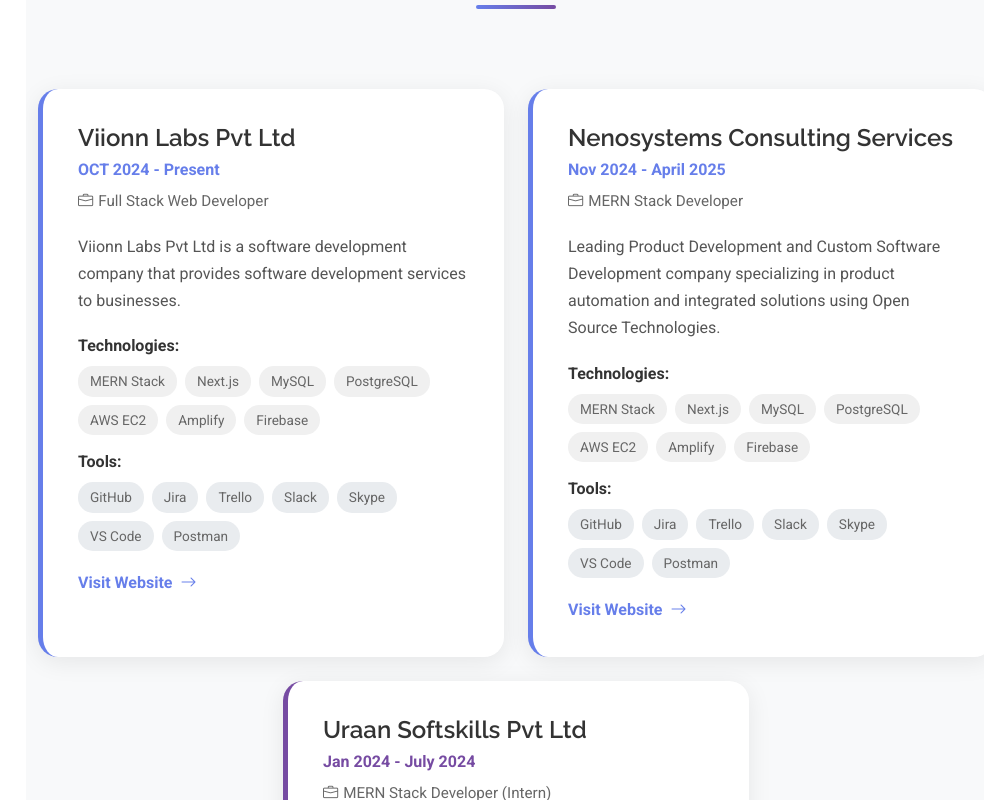
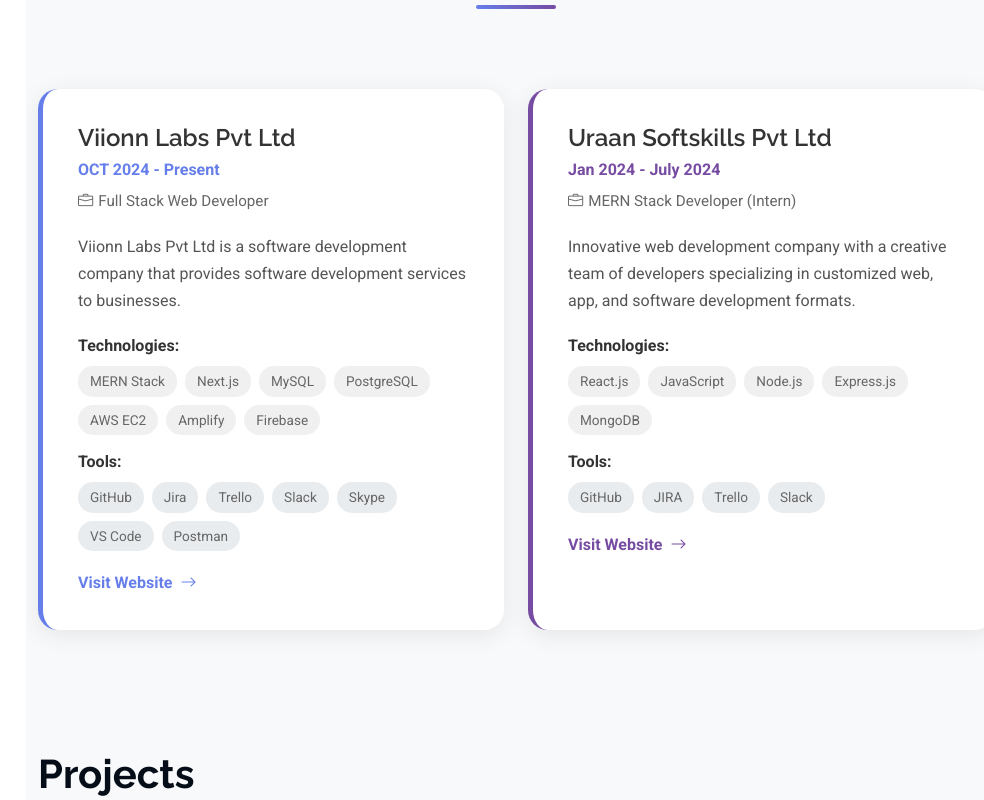
Before and after one commit to AyushDogne/Portfolio, a React (Create React App) app: page / in a window 1280 px wide. Shown: the part 2040-2840 px from the top of the page, without its empty margins (274-1258 px from the left). Built offline with nearby package versions, Linux system fonts and the light colour scheme.

Commit message:
new helpers

```diff
--- a/src/components/Testimonials.js
+++ b/src/components/Testimonials.js
@@ -61,16 +61,16 @@
         link: 'https://viionn.com/',
         color: '#667eea'
     },
-    {
-      company: 'Nenosystems Consulting Services',
-      period: 'Nov 2024 - April 2025',
-      role: 'MERN Stack Developer',
-      technologies: ['MERN Stack', 'Next.js','MySQL','PostgreSQL','AWS EC2','Amplify','Firebase'],
-      tools: ['GitHub', 'Jira', 'Trello', 'Slack', 'Skype', 'VS Code', 'Postman'],
-      description: 'Leading Product Development and Custom Software Development company specializing in product automation and integrated solutions using Open Source Technologies.',
-      link: 'https://nenosystems.com/',
-      color: '#667eea'
-    },
+    // {
+    //   company: 'Nenosystems Consulting Services',
+    //   period: 'Nov 2024 - April 2025',
+    //   role: 'MERN Stack Developer',
+    //   technologies: ['MERN Stack', 'Next.js','MySQL','PostgreSQL','AWS EC2','Amplify','Firebase'],
+    //   tools: ['GitHub', 'Jira', 'Trello', 'Slack', 'Skype', 'VS Code', 'Postman'],
+    //   description: 'Leading Product Development and Custom Software Development company specializing in product automation and integrated solutions using Open Source Technologies.',
+    //   link: 'https://nenosystems.com/',
+    //   color: '#667eea'
+    // },
     {
       company: 'Uraan Softskills Pvt Ltd',
       period: 'Jan 2024 - July 2024',
```
Also changed, not shown: 1 other file (tests, documents, lock files or other folders).
